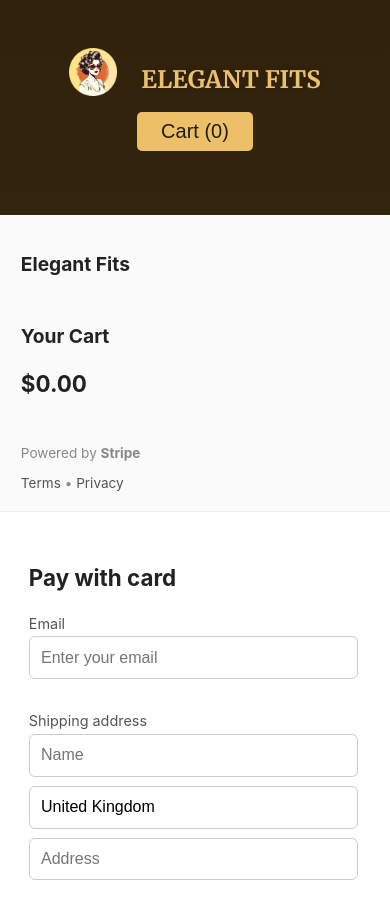
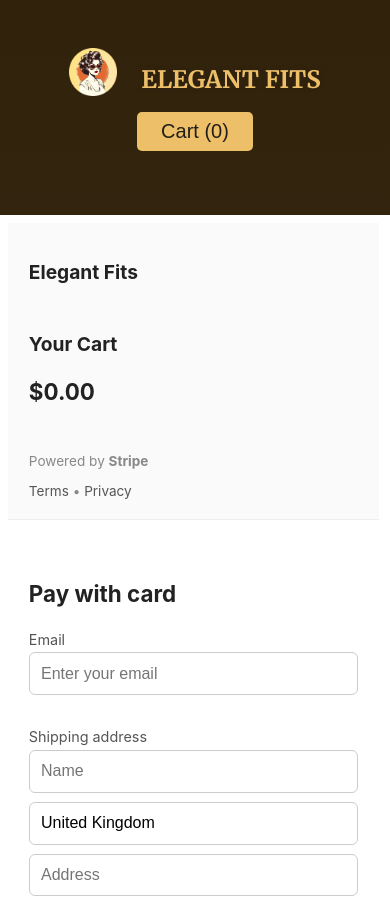
Before and after one commit to seanralph007/Elegant-Fits, a React (Vite) app: page /checkout in a window 390 px wide. Shown: the top 898 px of the page. Built offline with nearby package versions, Linux system fonts and the light colour scheme.

Commit message:
CheckOut styling update three

```diff
--- a/src/components/Checkout.css
+++ b/src/components/Checkout.css
@@ -16,7 +16,7 @@
   flex: 1;
   padding: 3rem 4rem;
   border-right: 1px solid #eee;
-  min-width: 380px;
+  /* min-width: 380px; */
   background: #fafafa;
 }
 
@@ -164,6 +164,8 @@
   .checkout-summary {
     border-right: none;
     border-bottom: 1px solid #eee;
+    margin: 0.5rem;
+    width: 95%;
   }
 
   .checkout-total {
```
